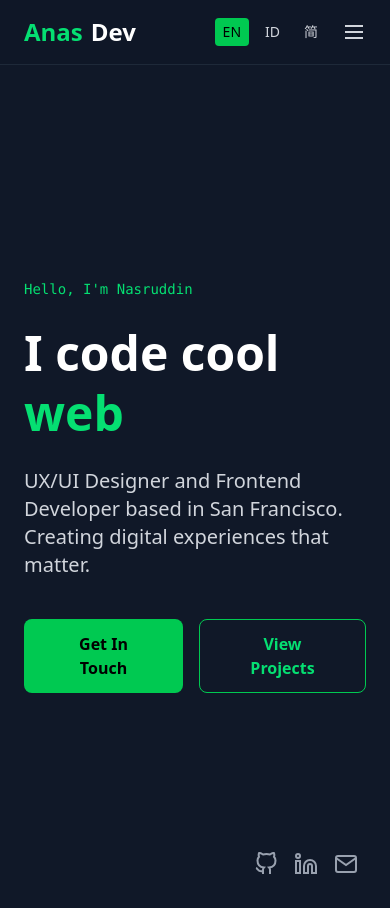
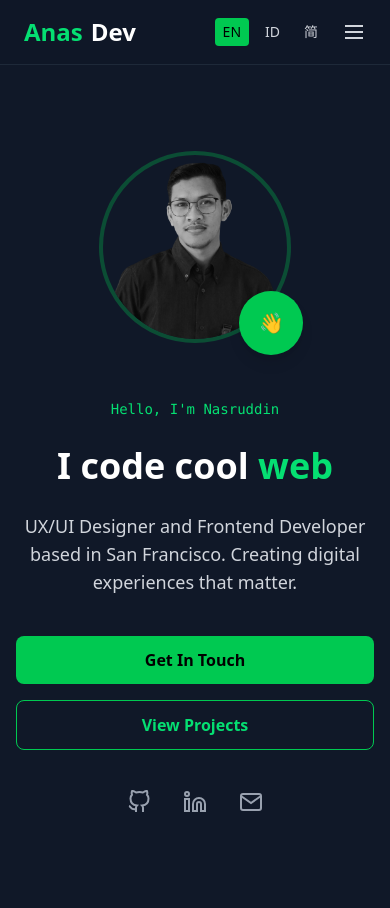
Before and after one commit to NasDev07/web-folio, a React (Vite) app: page / in a window 390 px wide. Built offline with nearby package versions, Linux system fonts and the light colour scheme.

Commit message:
update profile

```diff
--- a/src/pages/Home.jsx
+++ b/src/pages/Home.jsx
@@ -7,70 +7,74 @@ const Home = () => {
     const { t } = useLanguage();
 
     return (
-        <div className="min-h-screen flex items-center justify-center relative overflow-hidden">
+        <div className="min-h-screen flex flex-col lg:flex-row items-center justify-center relative overflow-hidden">
             {/* Background geometric shapes */}
             <div className="absolute top-20 right-20 w-64 h-64 border border-green-500/20 rotate-45 hidden lg:block"></div>
             <div className="absolute bottom-20 left-20 w-32 h-32 border border-green-500/30 rotate-12 hidden lg:block"></div>
             <div className="absolute top-1/2 right-10 w-16 h-16 bg-green-500/10 rotate-45 hidden lg:block"></div>
 
-            <div className="container mx-auto px-6 flex items-center justify-between">
-                <div className="flex-1 max-w-2xl">
+            <div className="container mx-auto px-4 lg:px-6 w-full max-w-7xl">
+                <div className="flex flex-col lg:flex-row items-center justify-between gap-8 lg:gap-0">
+                    {/* Content Section */}
+                    <div className="flex-1 max-w-2xl order-2 lg:order-1 text-center lg:text-left">
                         <div className="space-y-6">
                             <div className="text-sm text-green-400 font-mono">
                                 {t.greeting}
                             </div>
-                        <h1 className="text-5xl lg:text-7xl font-bold text-white leading-tight">
+                            <h1 className="text-4xl sm:text-5xl lg:text-7xl font-bold text-white leading-tight">
                                 {t.heroTitle}{' '}
                                 <span className="text-green-400">web</span>
                             </h1>
-                        <p className="text-xl text-gray-300 max-w-lg">
+                            <p className="text-lg sm:text-xl text-gray-300 max-w-lg mx-auto lg:mx-0">
                                 {t.heroSubtitle}
                             </p>
-                        <div className="flex space-x-4 pt-4">
-                            <button className="bg-green-500 hover:bg-green-600 text-black px-8 py-3 rounded-lg font-semibold transition-colors">
+                            <div className="flex flex-col sm:flex-row gap-4 justify-center lg:justify-start pt-4">
+                                <button className="bg-green-500 hover:bg-green-600 text-black px-8 py-3 rounded-lg font-semibold transition-colors w-full sm:w-auto">
                                     {t.getInTouch}
                                 </button>
-                            <button className="border border-green-500 text-green-400 hover:bg-green-500/10 px-8 py-3 rounded-lg font-semibold transition-colors">
+                                <button className="border border-green-500 text-green-400 hover:bg-green-500/10 px-8 py-3 rounded-lg font-semibold transition-colors w-full sm:w-auto">
                                     {t.viewProjects}
                                 </button>
                             </div>
                         </div>
                     </div>
 
-                {/* Profile Image */}
-                <div className="hidden lg:block flex-shrink-0 ml-12">
-                    <div className="relative">
-                        <div className="w-80 h-80 rounded-full overflow-hidden border-4 border-green-500/30">
+                    {/* Profile Image Section */}
+                    <div className="flex-shrink-0 order-1 lg:order-2 mb-6 lg:mb-0">
+                        <div className="relative mx-auto lg:ml-12">
+                            {/* Mobile Profile Image - Smaller */}
+                            <div className="w-48 h-48 sm:w-56 sm:h-56 lg:w-80 lg:h-80 rounded-full overflow-hidden border-4 border-green-500/30 mx-auto lg:mx-0">
                                 <img
                                     src={profileImg}
                                     alt="Profile"
-                                className="w-full h-full object-cover grayscale"
+                                    className="w-full h-full object-cover grayscale hover:grayscale-0 transition-all duration-300"
                                 />
                             </div>
-                        <div className="absolute -bottom-4 -right-4 w-24 h-24 bg-green-500 rounded-full flex items-center justify-center">
-                            <span className="text-2xl">👋</span>
+                            <div className="absolute -bottom-3 -right-3 w-16 h-16 sm:w-20 sm:h-20 lg:w-24 lg:h-24 bg-green-500 rounded-full flex items-center justify-center shadow-lg">
+                                <span className="text-xl sm:text-2xl lg:text-2xl">👋</span>
                             </div>
                         </div>
                     </div>
                 </div>
 
-            {/* Contact Info */}
-            <div className="absolute bottom-8 left-8 text-gray-400 text-sm space-y-2 hidden lg:block">
+                {/* Mobile Social Links - Centered */}
+                <div className="flex justify-center lg:justify-end space-x-4 mt-8 lg:mt-0 lg:absolute lg:bottom-8 lg:right-8">
+                    <a href="#" className="text-gray-400 hover:text-green-400 transition-colors p-2">
+                        <GithubIcon />
+                    </a>
+                    <a href="#" className="text-gray-400 hover:text-green-400 transition-colors p-2">
+                        <LinkedinIcon />
+                    </a>
+                    <a href="#" className="text-gray-400 hover:text-green-400 transition-colors p-2">
+                        <MailIcon />
+                    </a>
+                </div>
+
+                {/* Contact Info - Mobile: Centered, Desktop: Bottom Left */}
+                <div className="text-center lg:absolute lg:bottom-8 lg:left-8 text-gray-400 text-sm space-y-2 hidden sm:block">
                     <div>{t.email}</div>
                     <div>{t.phone}</div>
                 </div>
-
-            {/* Social Links */}
-            <div className="absolute bottom-8 right-8 flex space-x-4">
-                <a href="#" className="text-gray-400 hover:text-green-400 transition-colors">
-                    <GithubIcon />
-                </a>
-                <a href="#" className="text-gray-400 hover:text-green-400 transition-colors">
-                    <LinkedinIcon />
-                </a>
-                <a href="#" className="text-gray-400 hover:text-green-400 transition-colors">
-                    <MailIcon />
-                </a>
             </div>
         </div>
     );
```
Lines whose indentation alone changed are shown as unchanged.
